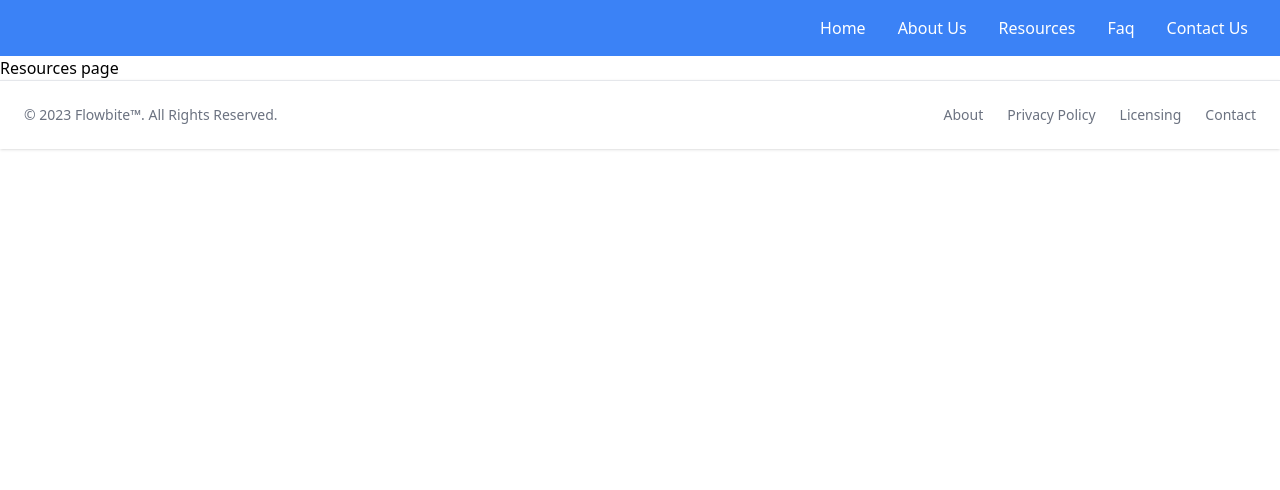
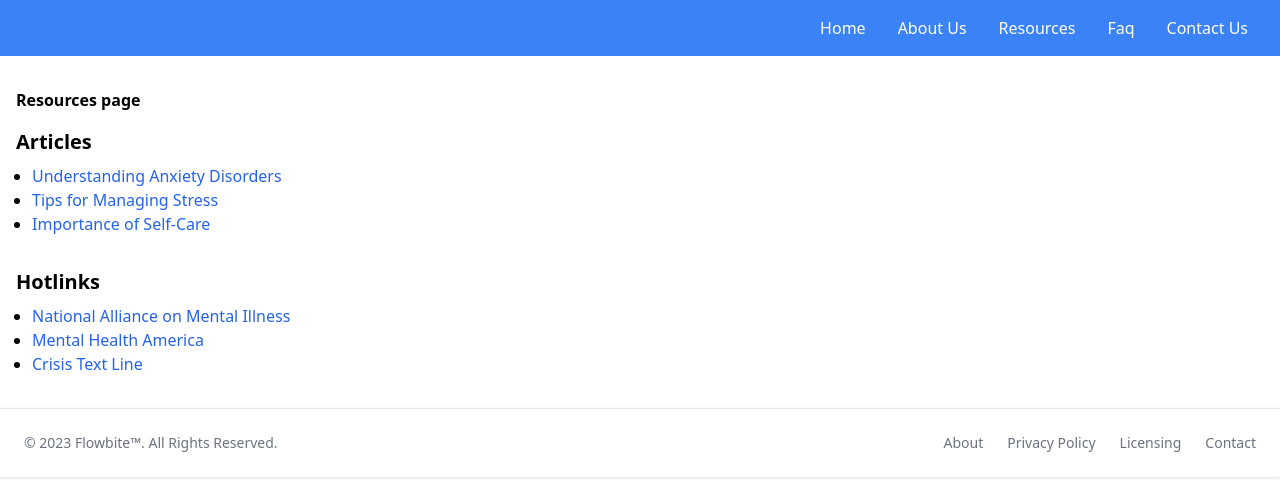
Before and after one commit to ericvpineda/mental-wellness-hub, a React (Create React App) app in the folder frontend/: page /resources in a window 1280 px wide. Shown: the top 490 px of the page. Built offline with nearby package versions, Linux system fonts and the light colour scheme.

Commit message:
starting on resources starter page

```diff
--- a/frontend/src/routes/Resources/index.js
+++ b/frontend/src/routes/Resources/index.js
@@ -1,9 +1,43 @@
 import React from "react";
 
 const Resources = () => {
+
+    const articles = [
+        { title: "Understanding Anxiety Disorders", link: "https://example.com/article1" },
+        { title: "Tips for Managing Stress", link: "https://example.com/article2" },
+        { title: "Importance of Self-Care", link: "https://example.com/article3" }
+    ];
+
+    const hotlinks = [
+        { title: "National Alliance on Mental Illness", link: "https://nami.org" },
+        { title: "Mental Health America", link: "https://mhanational.org" },
+        { title: "Crisis Text Line", link: "https://www.crisistextline.org" }
+    ]
+
     return (
-        <div>
-            <h1>Resources page</h1>
+        <div className="container mx-auto px-4 py-8">
+            <h1 className="text-3x1 font-bold mb-4">Resources page</h1>
+            <div className="mb-8">
+                <h2 className="text-xl font-bold mb-2">Articles</h2>
+                <ul className="list-disc pl-4">
+                    {articles.map((article, index) => (
+                        <li key={index}>
+                            <a href={article.link} className="text-blue-600 hover:underline">{article.title}</a>
+                        </li>
+                    ))}
+                </ul>
+            </div>
+
+            <div>
+                <h2 className="text-xl font-bold mb-2">Hotlinks</h2>
+                <ul className="list-disc pl-4">
+                    {hotlinks.map((hotlink, index) => (
+                        <li key={index}>
+                            <a href={hotlink.link} className="text-blue-600 hover:underline">{hotlink.title}</a>
+                        </li>
+                    ))}
+                </ul>
+            </div>
         </div>
     )
 }
```
